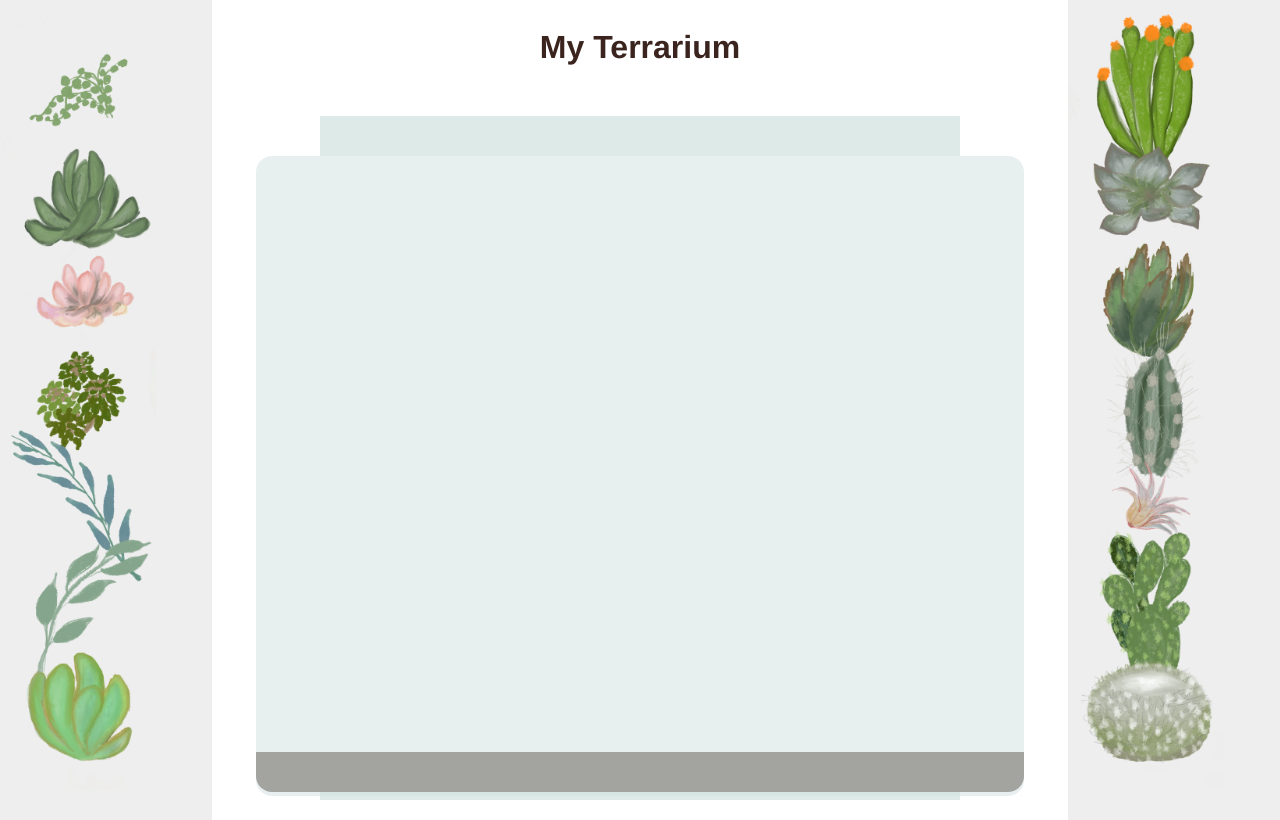
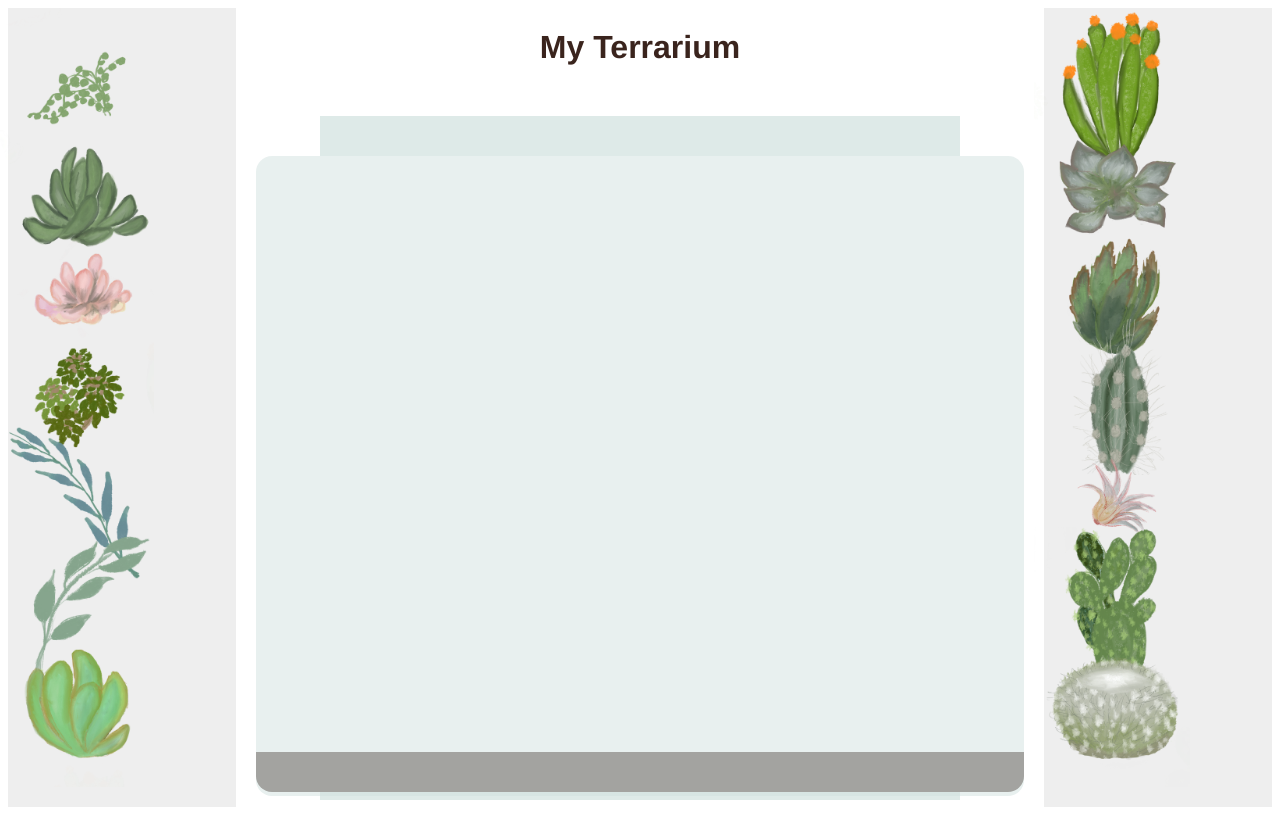
Before and after one commit to AndromedasMami/My-Terrarium-Project, a plain HTML site: page index.html in a window 1280 px wide. Drawn offline with Linux system fonts and the light colour scheme.

Commit message:
Placed plants and terrarium components within grid.

```diff
--- a/index.html
+++ b/index.html
@@ -10,10 +10,23 @@
         <script src="./script.js" defer></script>
     </head>
     <body>
-        <div class="Header"> <h1>My Terrarium</h1> </div>
-        <div id="page">
-            <div class="Left-Container">
-                <div id="left-container" class="container">
+
+        <div class="Header">
+            <h1>My Terrarium</h1>
+            <div id="terrarium">
+                <div class="jar-top"></div>
+                <div class="jar-walls">
+                    <div class="jar-glossy-long"></div>
+                    <div class="jar-glossy-short"></div>
+                </div>
+                <div class="dirt"></div>
+                <div class="jar-bottom"></div>
+            </div>
+        </div>
+
+
+        <div class="Left-Container">
+
                 <div class="plant-holder">
                     <img class="plant" alt="plant" id="plant1" src="./images/plant1.png" />
                 </div>
@@ -35,9 +48,11 @@
                 <div class="plant-holder">
                     <img class="plant" alt="plant" id="plant7" src="./images/plant7.png" />
                 </div>
-            </div></div>
-            <div class="Right-Container">
-            <div id="right-container" class="container">
+
+        </div>
+
+        <div class="Right-Container">
+
                 <div class="plant-holder">
                     <img class="plant" alt="plant" id="plant8" src="./images/plant8.png" />
                 </div>
@@ -59,19 +74,12 @@
                 <div class="plant-holder">
                     <img class="plant" alt="plant" id="plant14" src="./images/plant14.png" />
                 </div>
+
             </div>
-        </div>
-        </div>
-    <div class="Terrarium">
-        <div id="terrarium">
-            <div class="jar-top"></div>
-            <div class="jar-walls">
-                <div class="jar-glossy-long"></div>
-                <div class="jar-glossy-short"></div>
-            </div>
-            <div class="dirt"></div>
-            <div class="jar-bottom"></div>
-        </div>
+
+
+
+
     </div>
     </body>
 </div>
--- a/style.css
+++ b/style.css
@@ -1,17 +1,10 @@
 .grid-container {
 	display: grid;
 	grid-template-columns: 18% 64% 18%;
-	grid-template-rows: 12.5% 12.5% 12.5% 12.5% 12.5% 12.5% 12.5% 12.5%;
+	grid-template-rows: 1000%;
 	gap: 0px 0px;
 	grid-template-areas:
-	  "Header Header Header"
-	  "Left-Container Terrarium Right-Container"
-	  "Left-Container Terrarium Right-Container"
-	  "Left-Container Terrarium Right-Container"
-	  "Left-Container Terrarium Right-Container"
-	  "Left-Container Terrarium Right-Container"
-	  "Left-Container Terrarium Right-Container"
-	  "Left-Container Terrarium Right-Container";
+	  "Left-Container Header Right-Container";
   }
 
 body {
@@ -24,26 +17,12 @@ h1 {
 	color: #3a241d;
 	text-align: center;
 }
-.Left-Container { grid-area: Left-Container; }
 
-#left-container {
+.Left-Container { grid-area: Left-Container;
 	background-color: #eee;
-	width: 15%;
-	left: 0px;
-	top: 0px;
-	position: absolute;
-	height: 100%;
-	padding: 10px;
 }
-.Right-Container { grid-area: Right-Container; }
-#right-container {
+.Right-Container { grid-area: Right-Container;
 	background-color: #eee;
-	width: 15%;
-	right: 0px;
-	top: 0px;
-	position: absolute;
-	height: 100%;
-	padding: 10px;
 }
 
 .plant-holder {
@@ -58,8 +37,9 @@ h1 {
 	max-height: 150%;
 	z-index: 2;
 }
-.Terrarium { grid-area: Terrarium; }
+
 .jar-walls {
+	grid-area: Header;
 	height: 80%;
 	width: 60%;
 	background: #d1e1df;
@@ -72,6 +52,7 @@ h1 {
 }
 
 .jar-top {
+	grid-area: Header;
 	width: 50%;
 	height: 5%;
 	background: #d1e1df;
@@ -83,6 +64,7 @@ h1 {
 }
 
 .jar-bottom {
+	grid-area: Header;
 	width: 50%;
 	height: 1%;
 	background: #d1e1df;
@@ -93,6 +75,7 @@ h1 {
 }
 
 .dirt {
+	grid-area: Header;
 	width: 60%;
 	height: 5%;
 	background: #3a241d;
```
